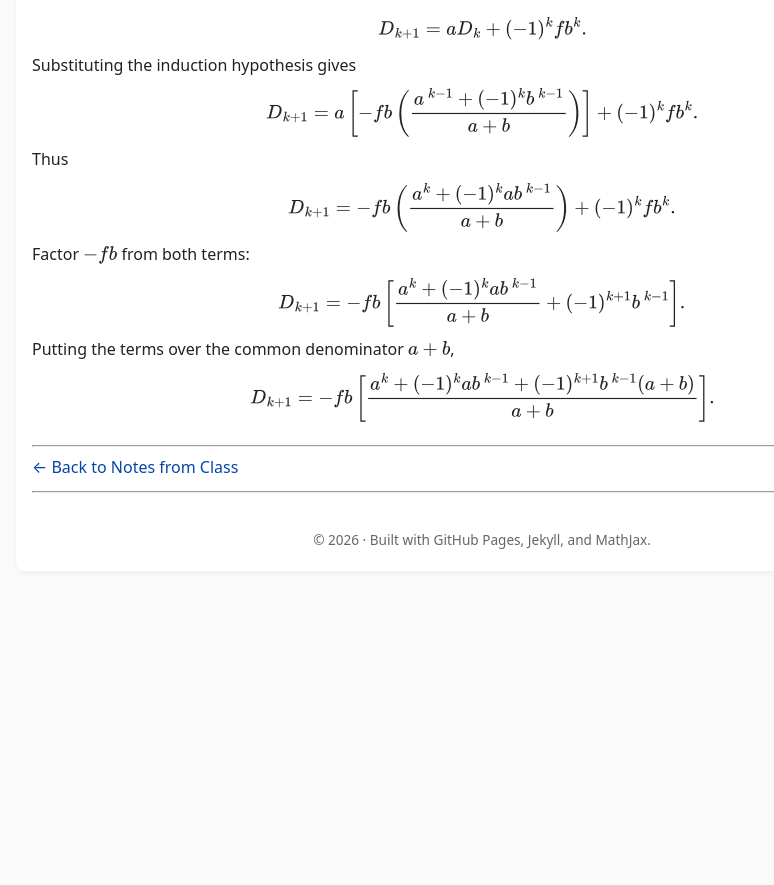
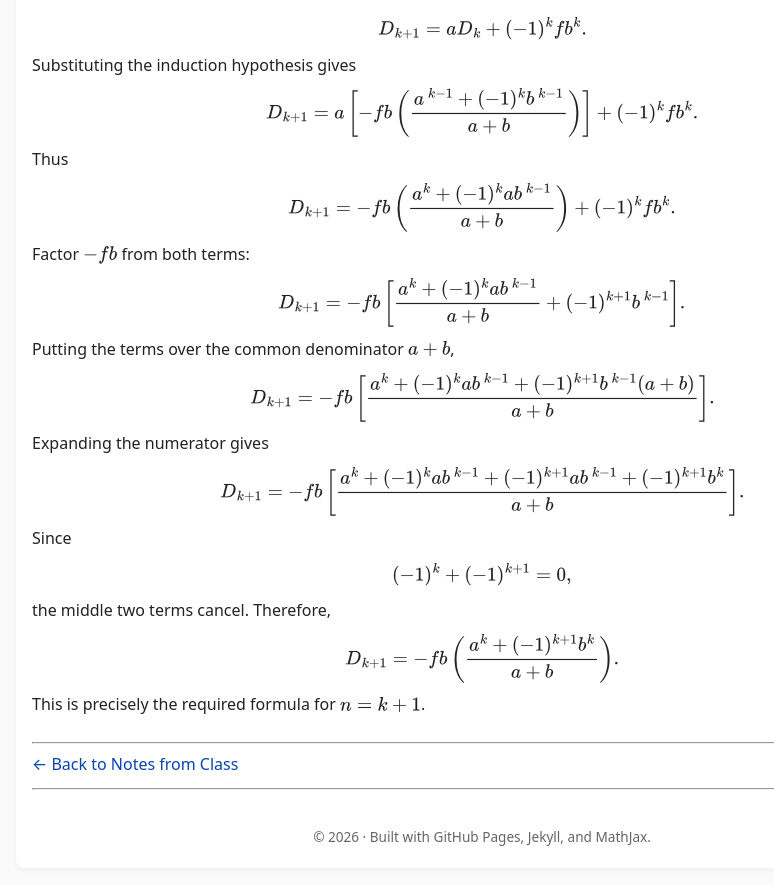
Before and after one commit to SaleemKamaludin/SaleemKamaludin.github.io, a Jekyll site: the page built from courses/math-2276/notes-from-class/lecture-2/index.md, in a window 1280 px wide and 900 px high, scrolled down 13162 px. Shown: the top 885 px of the window, without its empty margins (158-932 px from the left). Built offline with Jekyll 4.4.1, drawn with Linux system fonts in a browser that asks for light colours; before the commit the page ends 13765 px from its top, so only the background shows below that.

Commit message:
Complete cancellation step in Example 1.2 induction proof

```diff
--- a/courses/math-2276/notes-from-class/lecture-2/index.md
+++ b/courses/math-2276/notes-from-class/lecture-2/index.md
@@ -2101,6 +2101,71 @@ D_n=
   </div>
 
   </div>
+
+  <div id="example-1-2-proof-cancellation">
+
+  <p>
+    Expanding the numerator gives
+  </p>
+
+  <div class="display-math">
+
+  \[
+  D_{k+1}
+  =
+  -fb
+  \left[
+  \frac{
+  a^k
+  +(-1)^kab^{\,k-1}
+  +(-1)^{k+1}ab^{\,k-1}
+  +(-1)^{k+1}b^k
+  }{
+  a+b
+  }
+  \right].
+  \]
+
+  </div>
+
+  <p>
+    Since
+  </p>
+
+  <div class="display-math">
+
+  \[
+  (-1)^k+(-1)^{k+1}=0,
+  \]
+
+  </div>
+
+  <p>
+    the middle two terms cancel. Therefore,
+  </p>
+
+  <div class="display-math">
+
+  \[
+  D_{k+1}
+  =
+  -fb
+  \left(
+  \frac{
+  a^k+(-1)^{k+1}b^k
+  }{
+  a+b
+  }
+  \right).
+  \]
+
+  </div>
+
+  <p>
+    This is precisely the required formula for \(n=k+1\).
+  </p>
+
+  </div>
 </div>
 
 ---
```
